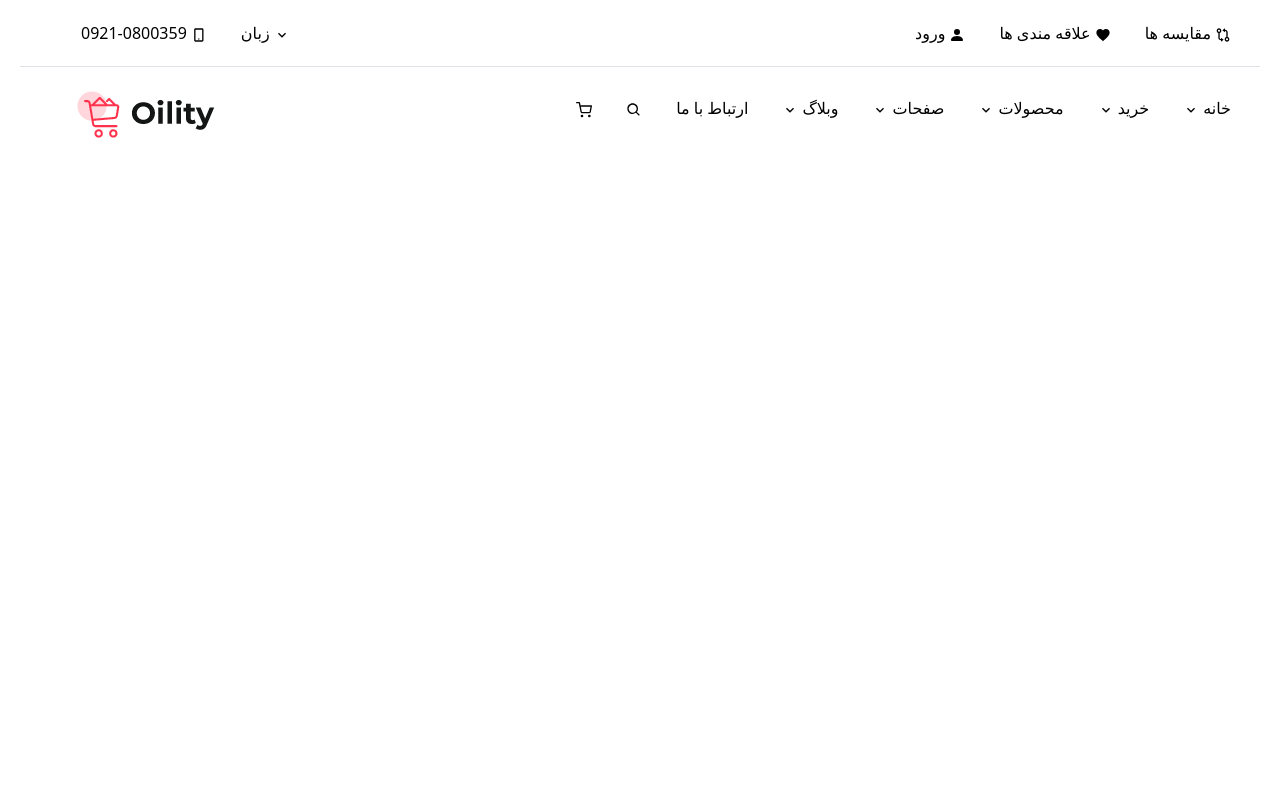
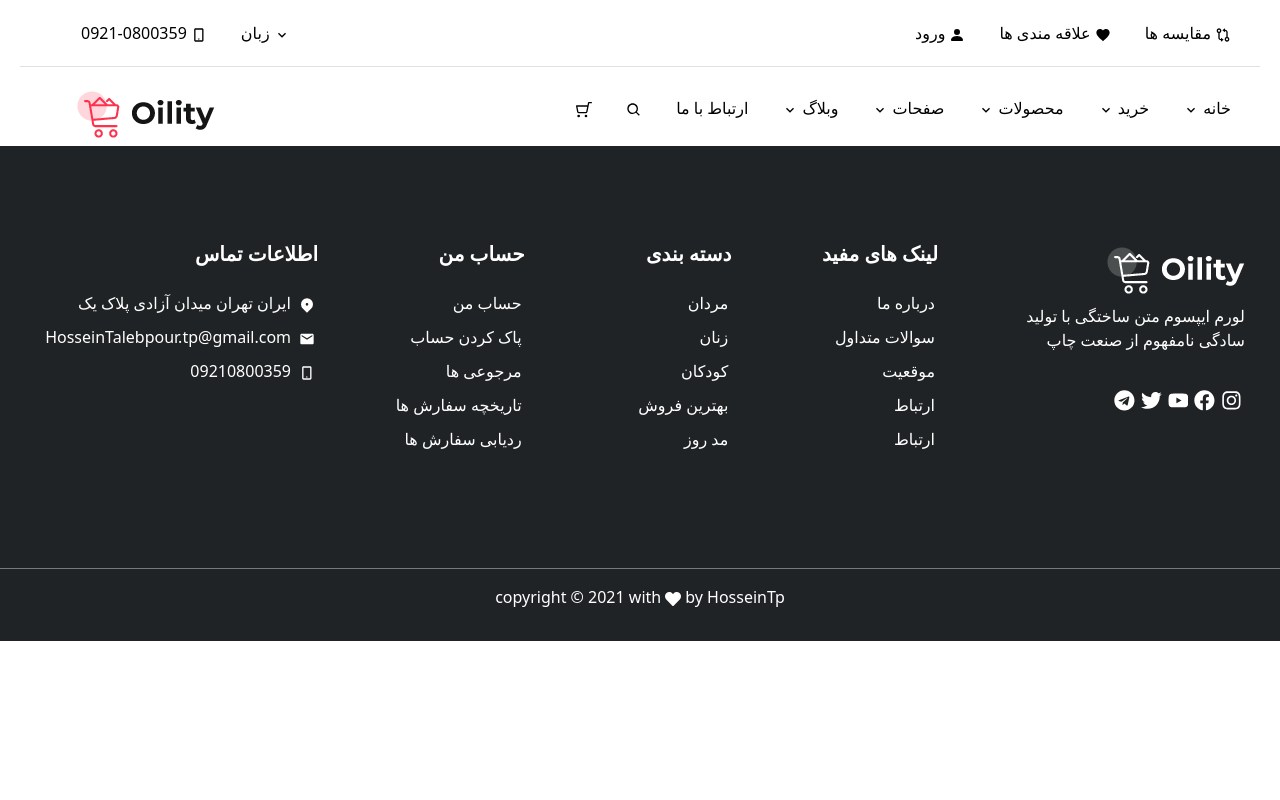
Before and after one commit to hosseintp/Oility, a Next.js app: page / in a window 1280 px wide. Shown: the top 800 px of the page. Built offline with nearby package versions, Linux system fonts and the light colour scheme.

Commit message:
Layout components Created

```diff
--- a/components/Header.js
+++ b/components/Header.js
@@ -248,7 +248,7 @@ const Header = () => {
                   <li>
                     <a href="#">
                       <span className="text-center">
-                        <FiShoppingCart />
+                        <FiShoppingCart className="flip" />
                       </span>
                     </a>
                   </li>
--- a/components/Layout.js
+++ b/components/Layout.js
@@ -0,0 +1,17 @@
+import Header from "./Header";
+import Footer from "./Footer";
+import Head from "next/head";
+
+const Layout = ({ childern, content, title }) => {
+  return (
+    <>
+      <Head>
+        <title>{title}</title>
+      </Head>
+      <Header />
+      {childern}
+      <Footer />
+    </>
+  );
+};
+export default Layout;
--- a/pages/_app.js
+++ b/pages/_app.js
@@ -1,14 +1,12 @@
-import Header from "../components/Header";
+import Layout from "../components/Layout";
 import "../styles/global.css";
 import "../styles/bootstrap.min.css";
-import Footer from "../components/Footer";
-
 function MyApp({ Component, pageProps }) {
   return (
     <>
-      <Header />
-      <Component {...pageProps} />
-      <Footer />
+      <Layout title="Home Page">
+        <Component {...pageProps} />
+      </Layout>
     </>
   );
 }
--- a/styles/global.css
+++ b/styles/global.css
@@ -235,4 +235,9 @@ a {
 .border-gray {
   border-top: 0.01rem solid #797979;
 }
+
+.flip {
+  -webkit-transform: scale(-1, 1);
+          transform: scale(-1, 1);
+}
 /*# sourceMappingURL=global.css.map */
--- a/styles/global.scss
+++ b/styles/global.scss
@@ -168,3 +168,6 @@ a {
 .border-gray {
   border-top: 0.01rem solid rgb(121, 121, 121);
 }
+.flip {
+  transform: scale(-1, 1);
+}
```
Also changed, not shown: 1 other file (tests, documents, lock files or other folders).
